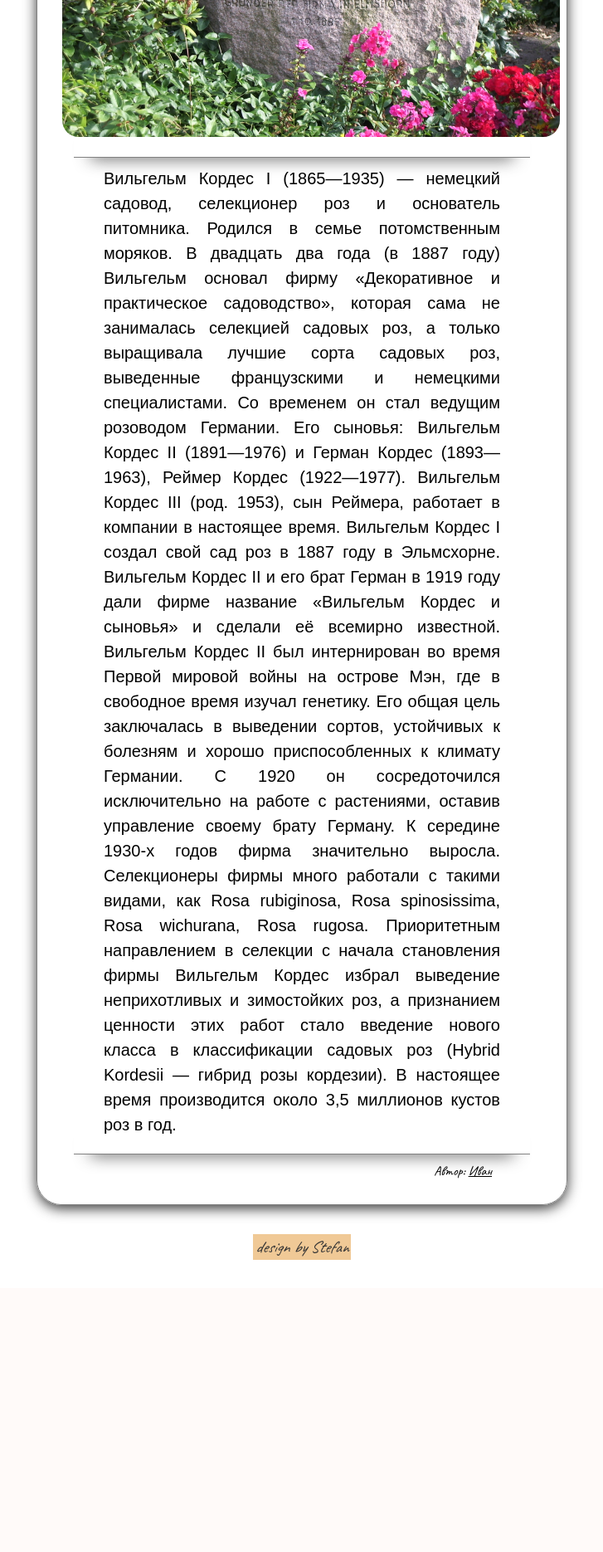
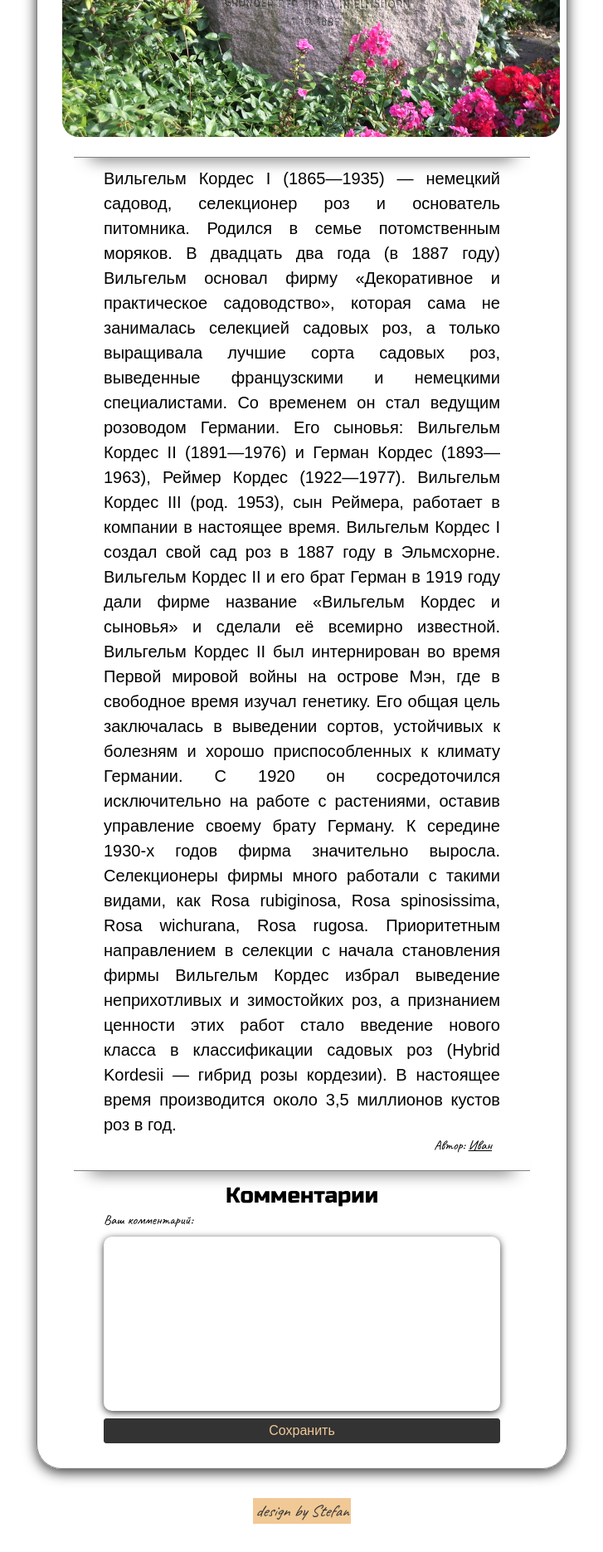
Before and after one commit to StefanEpic/NewsPortal, a Django app: page /3 in a window 1280 px wide. Shown: the part 800-2670 px from the top of the page at 83% size, without its empty margins (276-1003 px from the left). Before the commit the page ends 2318 px from the top, so only its background shows below. Run offline with Django 4.2, Linux system fonts and the light colour scheme; a user stored in the database is signed in; data comes from the database, SQL or seed files in the repository; both versions use the stored data as it was after the commit; parts of the project's set-up code (start-up, migrations or seed data) failed here and were passed over.

```diff
--- a/news/forms.py
+++ b/news/forms.py
@@ -1,5 +1,5 @@
 from django import forms
-from .models import Post
+from .models import Post, Comment
 from allauth.account.forms import SignupForm
 from django.contrib.auth.models import Group
 from django.contrib.auth.models import User
@@ -29,6 +29,12 @@ class PersonalForm(forms.ModelForm):
         ]
 
 
+class CommentForm(forms.ModelForm):
+    class Meta:
+        model = Comment
+        fields = ['text']
+
+
 class BasicSignupForm(SignupForm):
     def save(self, request):
         user = super(BasicSignupForm, self).save(request)
--- a/news/urls.py
+++ b/news/urls.py
@@ -1,5 +1,6 @@
 from django.urls import path
-from .views import PostsList, CategoryList, AuthorList, PostDetail, PostCreate, PostUpdate, PostDelete, PersonalView, subscribe_author, subscribe_category, unsubscribe_author, unsubscribe_category, upgrade_me
+from .views import PostsList, CategoryList, AuthorList, PostDetail, PostCreate, PostUpdate, PostDelete, PersonalView, \
+    subscribe_author, subscribe_category, unsubscribe_author, unsubscribe_category, upgrade_me
 
 urlpatterns = [
     path('', PostsList.as_view(), name='post_list'),
--- a/news/views.py
+++ b/news/views.py
@@ -1,9 +1,9 @@
-from django.urls import reverse_lazy
-from django.views.generic import ListView, DetailView, CreateView, UpdateView, DeleteView, TemplateView
-from .models import Author, Category, Post
+from django.urls import reverse_lazy, reverse
+from django.views.generic import ListView, CreateView, UpdateView, DeleteView
+from .models import Author, Category, Post, Comment
 from django.contrib.auth.models import User
 from .filters import PostsFilter
-from .forms import PostForm, PersonalForm
+from .forms import PostForm, PersonalForm, CommentForm
 from django.contrib.auth.mixins import LoginRequiredMixin, PermissionRequiredMixin
 from django.shortcuts import get_object_or_404, redirect, render
 from django.contrib.auth.models import Group
@@ -31,31 +31,52 @@ class PostsList(ListView):
             name='author').exists()
         return context
 
-    def get_object(self, *args, **kwargs):
-        obj = cache.get(f'{self.kwargs["pk"]}', None)
-        if not obj:
-            obj = super().get_object(queryset=self.queryset)
-            cache.set(f'{self.kwargs["pk"]}', obj)
-        return obj
 
-
-class PostDetail(DetailView):
-    model = Post
+class PostDetail(CreateView):
+    form_class = CommentForm
+    model = Comment
     template_name = 'post.html'
-    context_object_name = 'post'
+    context_object_name = 'comments'
+    ordering = '-date_in'
 
     def get_context_data(self, **kwargs):
         context = super().get_context_data(**kwargs)
         context['is_not_author'] = not self.request.user.groups.filter(
             name='author').exists()
+
+        pk = self.request.path.split('/')[-1]
+        post = Post.objects.get(id=pk)
+        context['post'] = post
+
+        comments = Comment.objects.filter(post=pk)
+        context['comments'] = comments
         return context
+
+    def form_valid(self, form):
+        comment = form.save(commit=False)
+        comment.user = self.request.user
+
+        pk = self.request.path.split('/')[-1]
+        comment.post = Post.objects.get(id=pk)
+        return super().form_valid(form)
+
+    def get_success_url(self):
+        return reverse('post_detail', kwargs={"pk": self.request.path.split('/')[-1]})
+
+    #  Кэширование
+    # def get_object(self, *args, **kwargs):
+    #     obj = cache.get(f'{self.kwargs["pk"]}', None)
+    #     if not obj:
+    #         obj = super().get_object(queryset=self.queryset)
+    #         cache.set(f'{self.kwargs["pk"]}', obj)
+    #     return obj
 
 
 class PostCreate(LoginRequiredMixin, PermissionRequiredMixin, CreateView):
     form_class = PostForm
     model = Post
     template_name = 'post_edit.html'
-    reverse_lazy('post_list')
+    reverse_lazy('post_list/<int:pk>')
     permission_required = ('news.add_post')
 
     def get_context_data(self, **kwargs):
@@ -79,8 +100,16 @@ class PostUpdate(LoginRequiredMixin, PermissionRequiredMixin, UpdateView):
 
     def get_context_data(self, **kwargs):
         context = super().get_context_data(**kwargs)
-        context['is_not_author'] = not self.request.user.groups.filter(
-            name='author').exists()
+        user = self.request.user
+        author = self.get_object().author.user
+        print(user)
+        print(author)
+        if user == author:
+            context['is_not_post_author'] = False
+            print('False')
+        else:
+            context['is_not_post_author'] = True
+            print('True')
         return context
 
 
@@ -92,8 +121,7 @@ class PostDelete(LoginRequiredMixin, PermissionRequiredMixin, DeleteView):
 
     def get_context_data(self, **kwargs):
         context = super().get_context_data(**kwargs)
-        context['is_not_author'] = not self.request.user.groups.filter(
-            name='author').exists()
+        context['this_post_author'] = self.post.author
         return context
 
 
@@ -111,8 +139,7 @@ class PersonalView(LoginRequiredMixin, UpdateView):
         path = int(self.request.path.split('/')[-2])
         if pk == path:
             return context
-        else:
-            raise Http404
+        raise Http404
 
 
 class CategoryList(ListView):
--- a/static/css/styles.css
+++ b/static/css/styles.css
@@ -331,6 +331,51 @@
   border-radius: 20px;
 }
 
+.comment-form {
+  border-radius: 10px;
+  padding: 10px;
+  margin-bottom: 10px;
+  box-shadow: 0 2px 8px rgb(54, 54, 54);
+}
+
+.comment-form-edit textarea {
+  box-sizing: border-box;
+  min-height: 30px;
+  background: white;
+  border-radius: 10px;
+  outline: none;
+  padding: 10px;
+  width: 100%;
+  font-size: 16px;
+  margin-top: 10px;
+  color: black;
+  resize: none;
+  border: none;
+  box-shadow: 0 2px 8px rgb(54, 54, 54);
+}
+
+.comment-form-edit input {
+  box-sizing: border-box;
+  min-height: 30px;
+  background: black;
+  opacity: 0.8;
+  border-radius: 3px;
+  border: 1px solid black;
+  outline: none;
+  padding: 0 10px;
+  width: 100%;
+  font-size: 16px;
+  margin-top: 5px;
+  color: #edbc7d;
+  resize: none;
+  cursor: pointer;
+}
+
+.comment-form-edit input:hover {
+  background-color: #b47c42;
+  border: #b47c42;
+}
+
 .right-sidebar-filter {
   max-width: 20%;
   background-color: black;
--- a/templates/author.html
+++ b/templates/author.html
@@ -32,9 +32,11 @@
                 <div class="post-h1"><a href="/{{ post.id }}">{{ post.title|censor }}</a></div>
             </div>
             <div class="main">
+                {% if post.image %}
                 <div class="post-image">
                     <img src="{{MEDIA_DIR}}{{post.image.url}}">
                 </div>
+                {% endif %}
                 <div class="post-text">
                     <div class="post-h3-main">{{ post.date_in|date:'d M Y' }}</div>
                     <div class="post-h3-main">
--- a/templates/category.html
+++ b/templates/category.html
@@ -32,9 +32,11 @@
                 <div class="post-h1"><a href="/{{ post.id }}">{{ post.title|censor }}</a></div>
             </div>
             <div class="main">
+                {% if post.image %}
                 <div class="post-image">
                     <img src="{{MEDIA_DIR}}{{post.image.url}}">
                 </div>
+                {% endif %}
                 <div class="post-text">
                     <div class="post-h3-main">{{ post.date_in|date:'d M Y' }}</div>
                     <div class="post-h3-main">
--- a/templates/post.html
+++ b/templates/post.html
@@ -12,7 +12,7 @@
             <a href="#" onclick="history.back();">Назад</a>
         </div>
         <div class="content-menu-right">
-            {% if request.user.is_authenticated and not is_not_author %}
+            {% if request.user.is_authenticated and not is_not_post_author %}
             <ul>
                 <li><a href="{{ post.id }}/edit/">Редактировать</a></li>
                 <li><a href="{{ post.id }}/delete/">Удалить</a></li>
@@ -42,8 +42,26 @@
     <div class="post">
         <div class="post-h2">{{ post.text|censor|linebreaks }}</div>
     </div>
-    <hr class="hr-shelf">
     <div class="post-h3-right-in">
         Автор: <a href="{% url 'author_list' post.author.id %}">{{ post.author.user }}</a>
     </div>
+    <hr class="hr-shelf">
+    <div class="post">
+        <div class="post-h1" align="center">Комментарии</div>
+    </div>
+    {% for comment in comments %}
+        <div class="post comment-form">
+            <div class="post-h3">{{ comment.user }}</div>
+            <div class="post-h3">{{ comment.date_in|date:'d M Y' }}</div>
+            <div class="post-h2">{{ comment.text }}</div>
+        </div>
+    {% endfor %}
+    {% if request.user.is_authenticated %}
+    <form class="post comment-form-edit" method="post">
+        {% csrf_token %}
+        <div class="post-h3">Ваш комментарий:</div>
+        <div>{{ form.text }}</div>
+        <input type="submit" value="Сохранить">
+    </form>
+    {% endif %}
 {% endblock content %}
```
Also changed, not shown: NewsPortal/settings.py (+6 -6 lines), db.sqlite3, templates/posts.html (line endings or trailing spaces).
